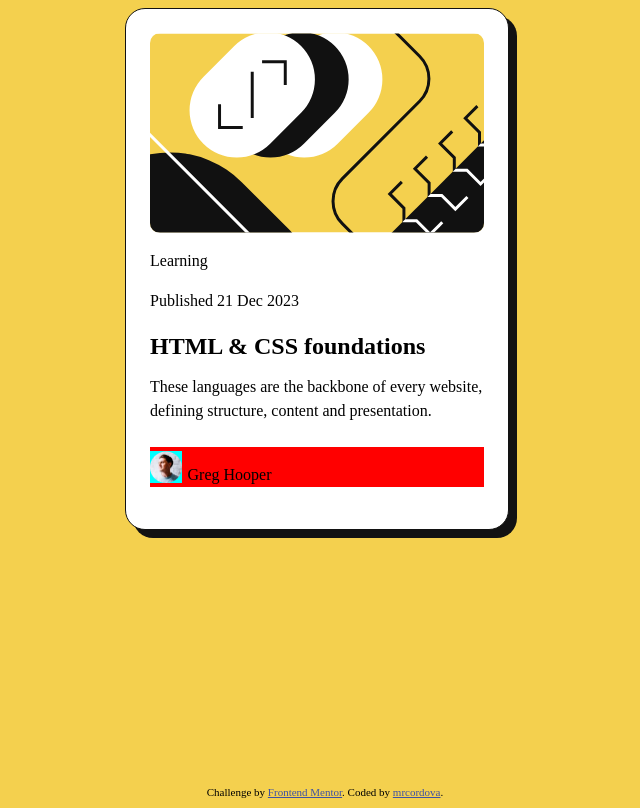
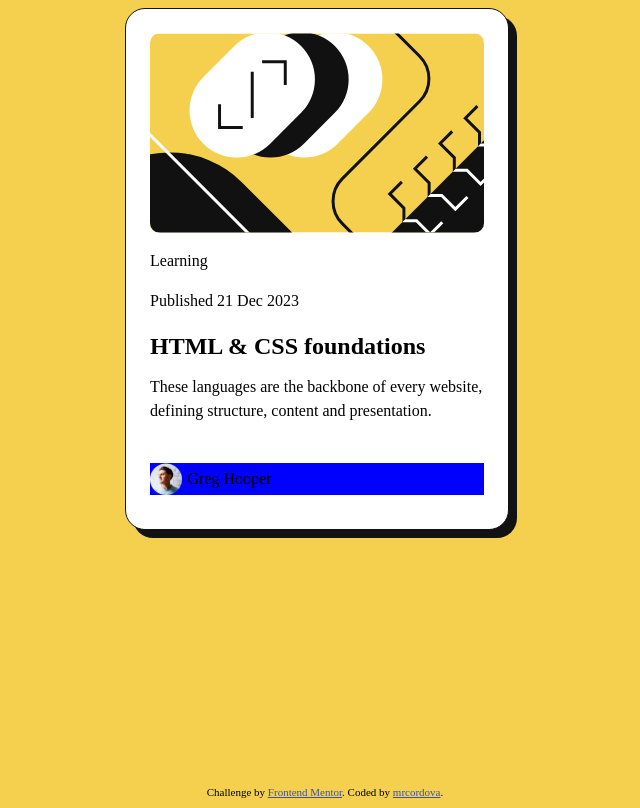
Before and after one commit to mrcordova/blog-preview-card, a plain HTML site: page index.html in a window 1280 px wide. Shown: the whole page, without its empty margins (323-963 px from the left). Drawn offline with Linux system fonts and the light colour scheme.

Commit message:
vertical align profile text

```diff
--- a/css/style.css
+++ b/css/style.css
@@ -25,16 +25,21 @@ body {
 
 .profile-container {
     display: flex;
+
+    align-items: center;
     background-color: red;
     width: 100%;
+
 }
 
 .profile-container img {
     width: 32px;
     height: 32px;
-    background-color: aqua;
-    align-self: center;
     margin-right: 5.5px;
+}
+
+.profile-container  {
+    background-color: blue;
 }
 
 .section-para {
--- a/index.html
+++ b/index.html
@@ -31,10 +31,8 @@
         <h2>HTML & CSS foundations</h2>
         <p>These languages are the backbone of every website, defining structure, content and presentation.</p>
       </section>
-      <div class="profile-container">
-        <img src="assets/images/image-avatar.webp" alt="profile pic">
-        <p>Greg Hooper</p>
-      </div>
+
+      <p  class="profile-container"><img src="assets/images/image-avatar.webp" alt="profile pic">Greg Hooper</p>
     </section>
   </div>
 
```
